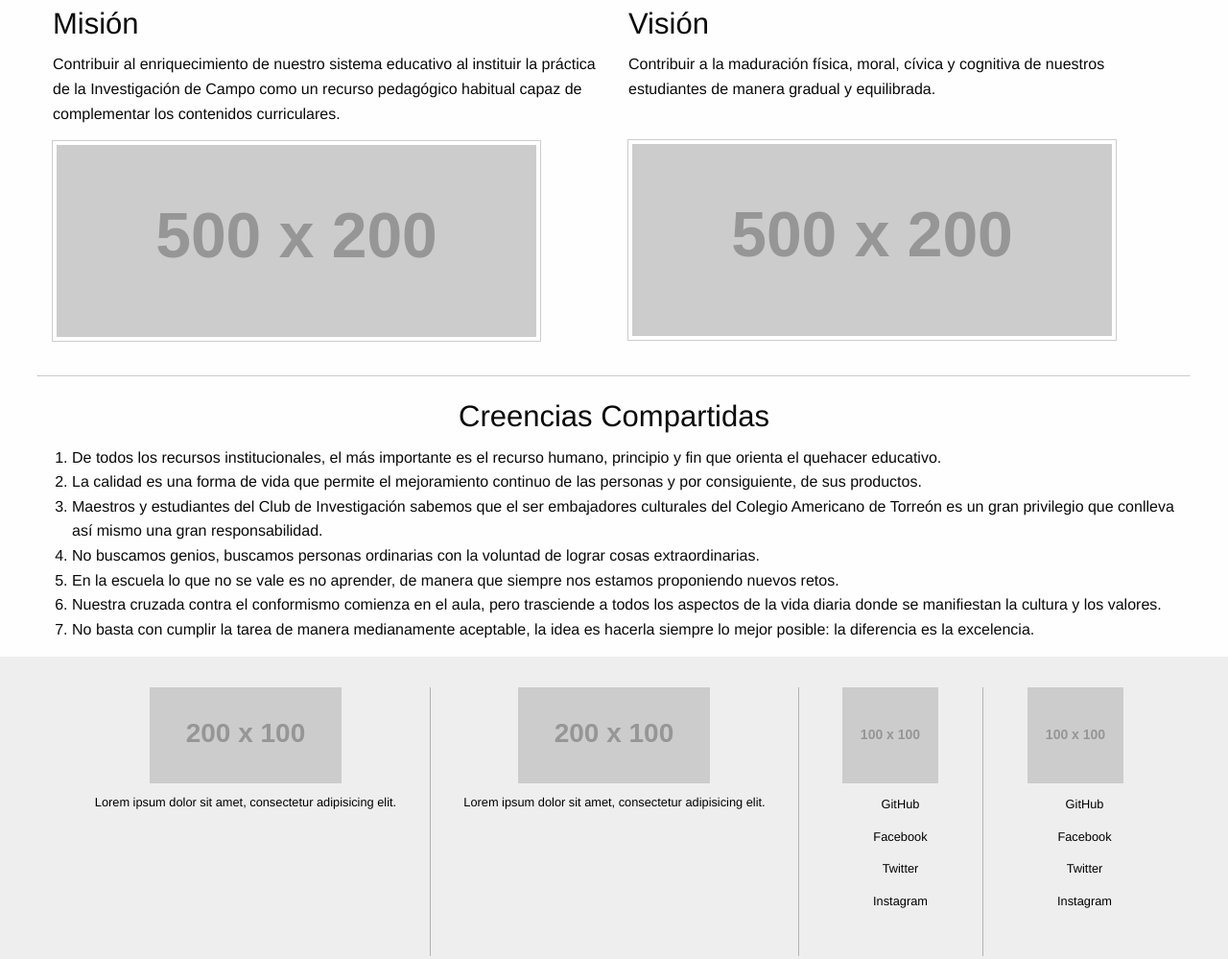
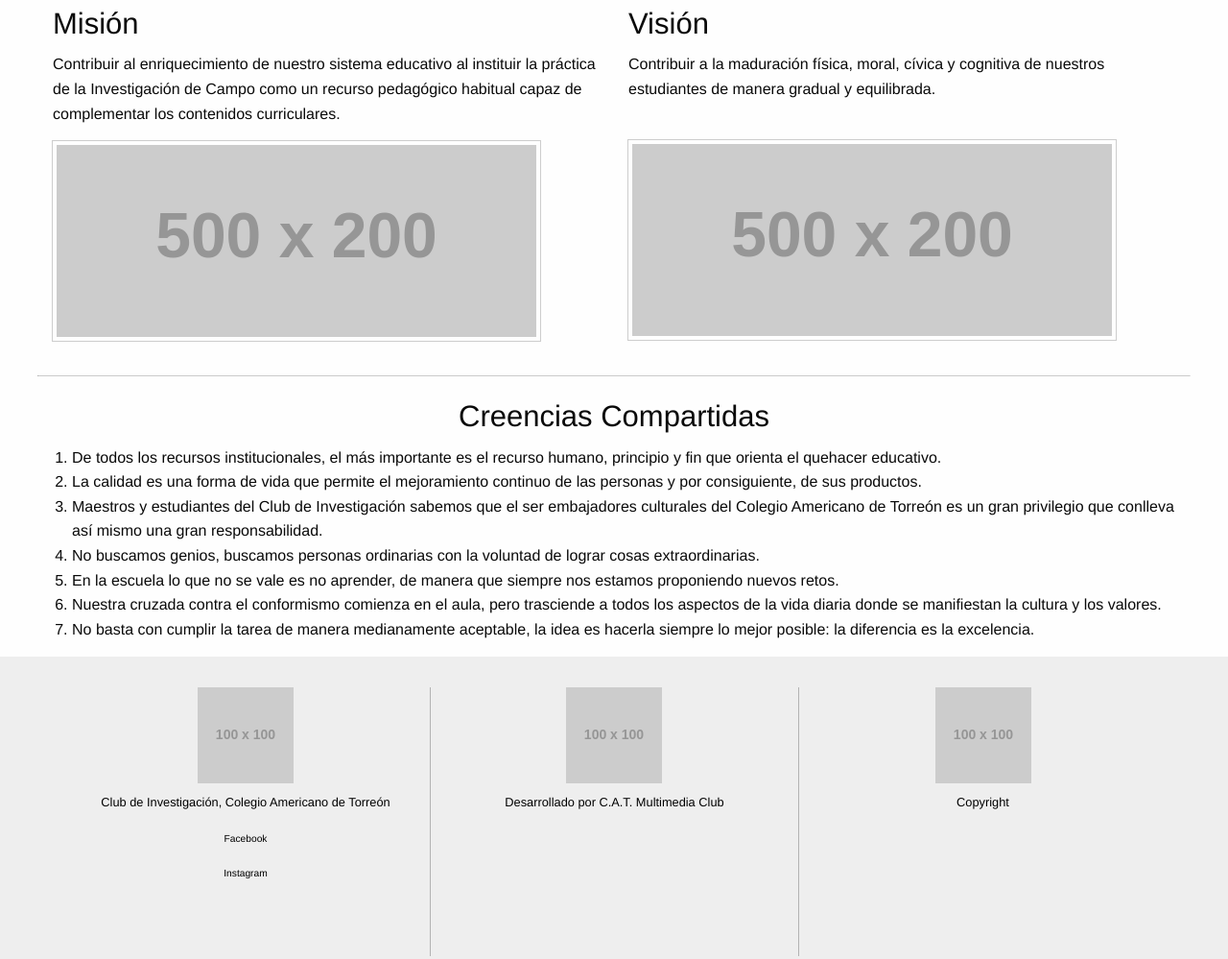
Before and after one commit to CATMultimedia/Proyecto-CDI, a plain HTML site: page index.html in a window 1280 px wide. Shown: the part 811-1810 px from the top of the page at 96% size. Drawn offline with Linux system fonts and the light colour scheme; placeholder pictures from the web are drawn by us.

Commit message:
Footer modificado.

```diff
--- a/index.html
+++ b/index.html
@@ -2,6 +2,9 @@
 <html class="no-js" lang="en">
     <head>
         <meta charset="utf-8" />
+        <meta name="description" content="Sitio del Club de Investigación del Colegio Americano de Torreón.">
+        <meta name="keywords" content="HTML,CSS,XML,JavaScript">
+        <meta name="author" content="Carlos Saltijeral">
         <meta http-equiv="x-ua-compatible" content="ie=edge">
         <meta name="viewport" content="width=device-width, initial-scale=1.0" />
         <title>CDI</title>
@@ -106,31 +109,19 @@
         <!-- Footer -->
         <footer class="footer">
             <div class="row full-width">
-                <div class="small-12 medium-3 large-4 columns">
-                    <img src="http://placehold.it/200x100">
-                    <p>Lorem ipsum dolor sit amet, consectetur adipisicing elit.</p>
+                <div class="small-6 medium-4 large-4 columns">
+                    <img src="http://placehold.it/100x100">
+                    <p>Club de Investigación, Colegio Americano de Torreón</p>
+                    <p><a href="#">Facebook</a></p>
+                    <p><a href="#">Instagram</a></p>
                 </div>
-                <div class="small-12 medium-3 large-4 columns">
-                    <img src="http://placehold.it/200x100">
-                    <p>Lorem ipsum dolor sit amet, consectetur adipisicing elit.</p>
+                <div class="small-6 medium-4 large-4 columns">
+                    <img src="http://placehold.it/100x100">
+                    <p>Desarrollado por C.A.T. Multimedia Club</p>
                 </div>
-                <div class="small-6 medium-3 large-2 columns">
+                <div class="small-12 small-centered medium-4 large-4 columns">
                     <img src="http://placehold.it/100x100">
-                    <ul class="footer-links">
-                        <li><a href="#">GitHub</a></li>
-                        <li><a href="#">Facebook</a></li>
-                        <li><a href="#">Twitter</a></li>
-                        <li><a href="#">Instagram</a></li>
-                    <ul>
-                </div>
-                <div class="small-6 medium-3 large-2 columns">
-                    <img src="http://placehold.it/100x100">
-                    <ul class="footer-links">
-                        <li><a href="#">GitHub</a></li>
-                        <li><a href="#">Facebook</a></li>
-                        <li><a href="#">Twitter</a></li>
-                        <li><a href="#">Instagram</a></li>
-                    <ul>
+                    <p>Copyright</p>
                 </div>
             </div>
         </footer>
@@ -139,5 +130,8 @@
         <script src="js/vendor/what-input.min.js"></script>
         <script src="js/foundation.min.js"></script>
         <script src="js/app.js"></script>
+        <script>
+          $(document).foundation();
+        </script>
     </body>
 </html>
```
Also changed, not shown: pedagogia.html (+10 -22 lines), reglamento.html (+10 -22 lines).
